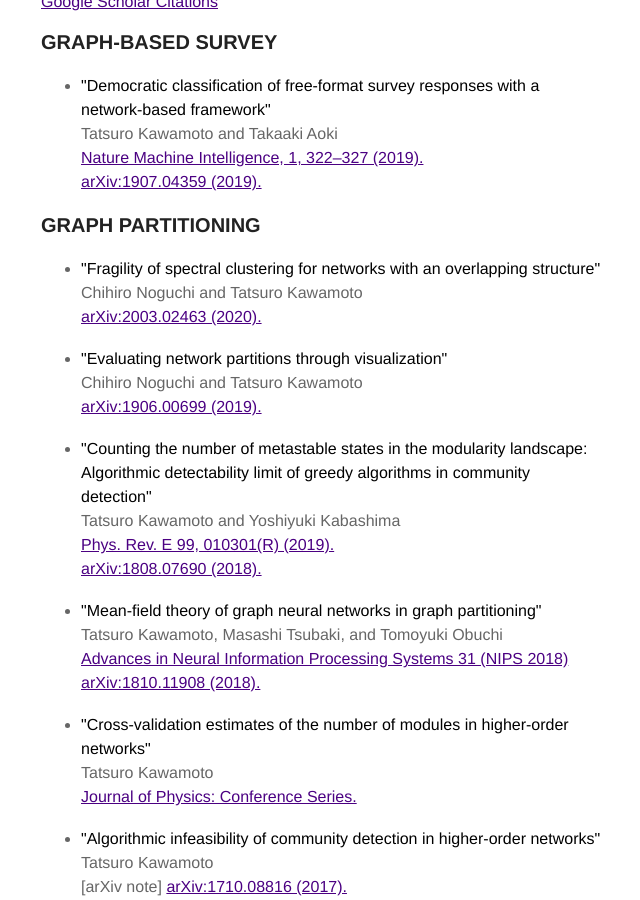
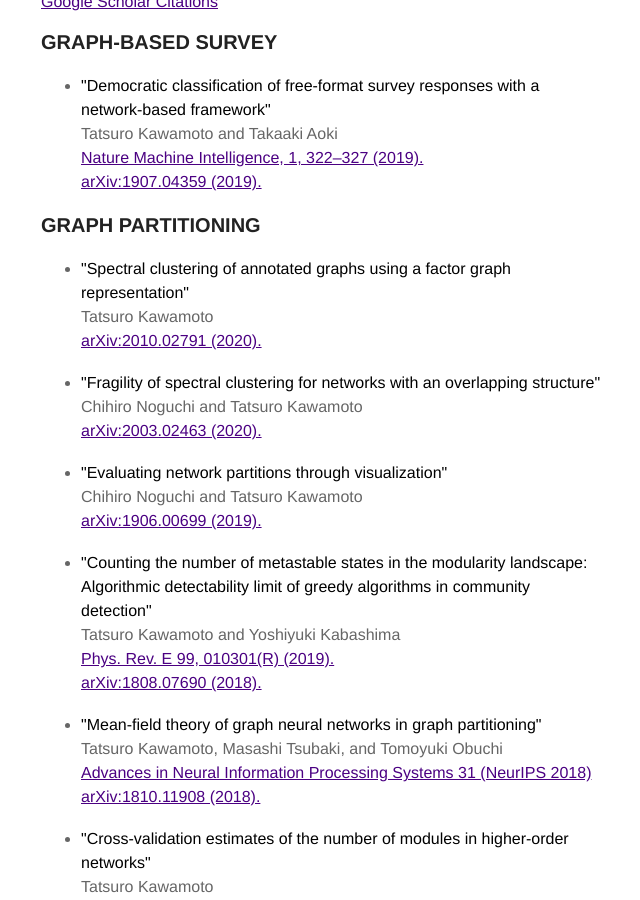
Before and after one commit to tatsuro-kawamoto/tatsuro-kawamoto.github.io, a Jekyll site: the page built from index.html, in a window 1280 px wide and 900 px high, scrolled down 676 px. Shown: the whole window, without its empty margins (319-959 px from the left). Built offline with Jekyll 4.4.1, drawn with Linux system fonts in a browser that asks for light colours.

Commit message:
Update index.html

```diff
--- a/index.html
+++ b/index.html
@@ -18,6 +18,12 @@ title: Home
 
 <h3>GRAPH PARTITIONING</h3>
 <ul>
+  <li>
+    <strong>"Spectral clustering of annotated graphs using a factor graph representation"</strong><br />
+    Tatsuro Kawamoto<br />
+    <a href="https://arxiv.org/abs/2010.02791" target="_blank">arXiv:2010.02791 (2020).</a>
+  </li>
+  <br />
   <li>
     <strong>"Fragility of spectral clustering for networks with an overlapping structure"</strong><br />
     Chihiro Noguchi and Tatsuro Kawamoto<br />
@@ -40,7 +46,7 @@ title: Home
   <li>
     <strong>"Mean-field theory of graph neural networks in graph partitioning"</strong><br />
     Tatsuro Kawamoto, Masashi Tsubaki, and Tomoyuki Obuchi<br />
-    <a href="http://papers.nips.cc/paper/7689-mean-field-theory-of-graph-neural-networks-in-graph-partitioning" target="_blank">Advances in Neural Information Processing Systems 31 (NIPS 2018)</a><br />
+    <a href="http://papers.nips.cc/paper/7689-mean-field-theory-of-graph-neural-networks-in-graph-partitioning" target="_blank">Advances in Neural Information Processing Systems 31 (NeurIPS 2018)</a><br />
     <a href="https://arxiv.org/abs/1810.11908" target="_blank">arXiv:1810.11908 (2018).</a>
   </li>
   <br />
```
